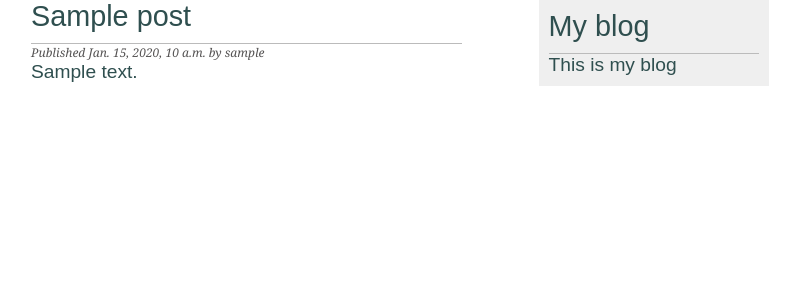
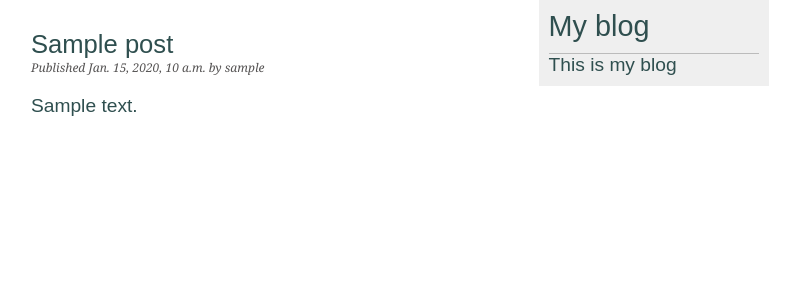
Before and after one commit to johnclamy/myblogproject, a Django app: page /blog/1/ in a window 1280 px wide. Shown: the top 300 px of the page, without its empty margins (255-1055 px from the left). Run offline with Django 5.2, Linux system fonts and the light colour scheme; tables that the repository leaves empty hold one stand-in row (values such as "Sample post").

Commit message:
add a header style to the post header in the detail.html template

```diff
--- a/myblog/blog/templates/blog/post/detail.html
+++ b/myblog/blog/templates/blog/post/detail.html
@@ -3,7 +3,9 @@
     {{ post.title }}
 {% endblock title %}
 {% block content %}
-    <h1>{{ post.title }}</h1>
-    <p class="post-date">Published {{ post.publish }} by {{ post.author }}</p>
-    {{ post.body|linebreaks }}
+    <header class="post-header">
+        <h2>{{ post.title }}</h2>
+        <p class="post-date">Published {{ post.publish }} by {{ post.author }}</p>
+    </header>
+        {{ post.body|linebreaks }}
 {% endblock content %}
```
